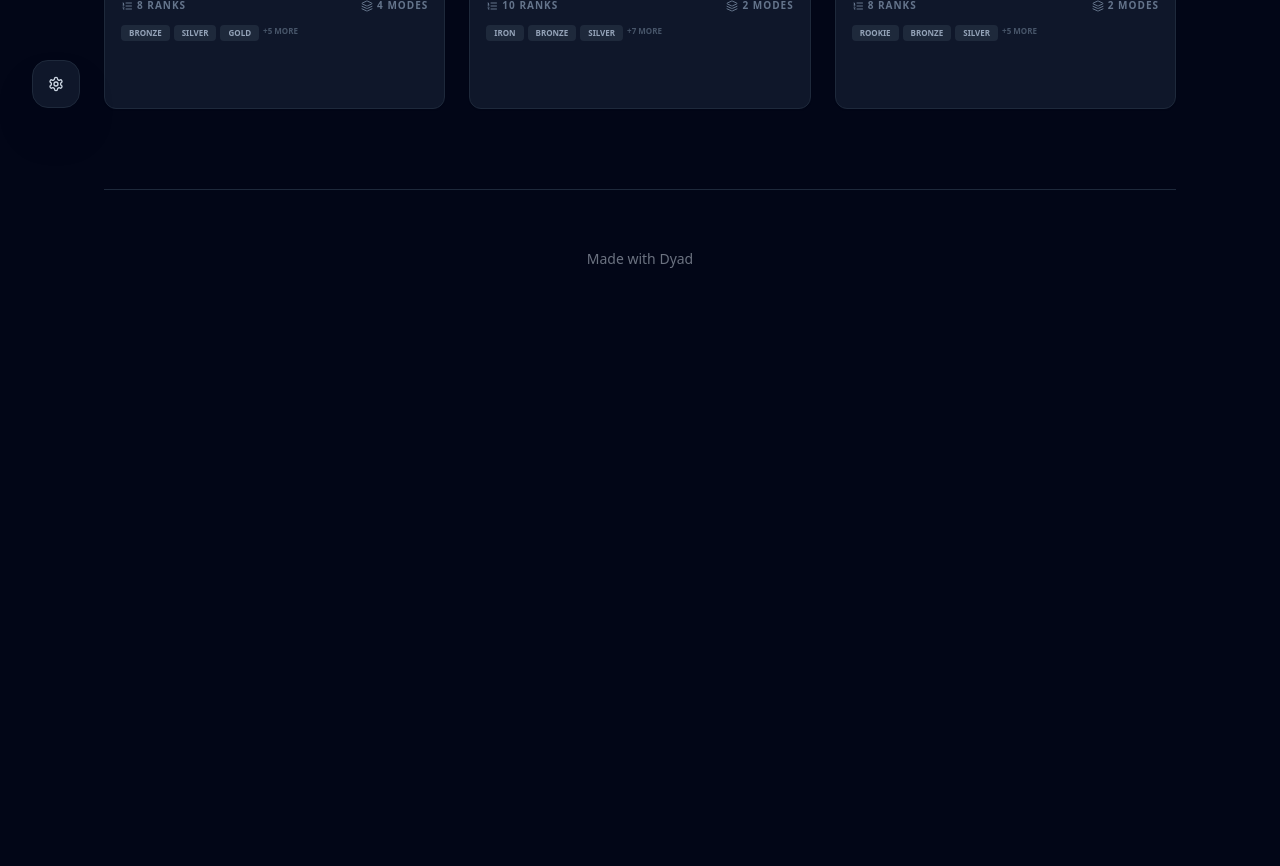
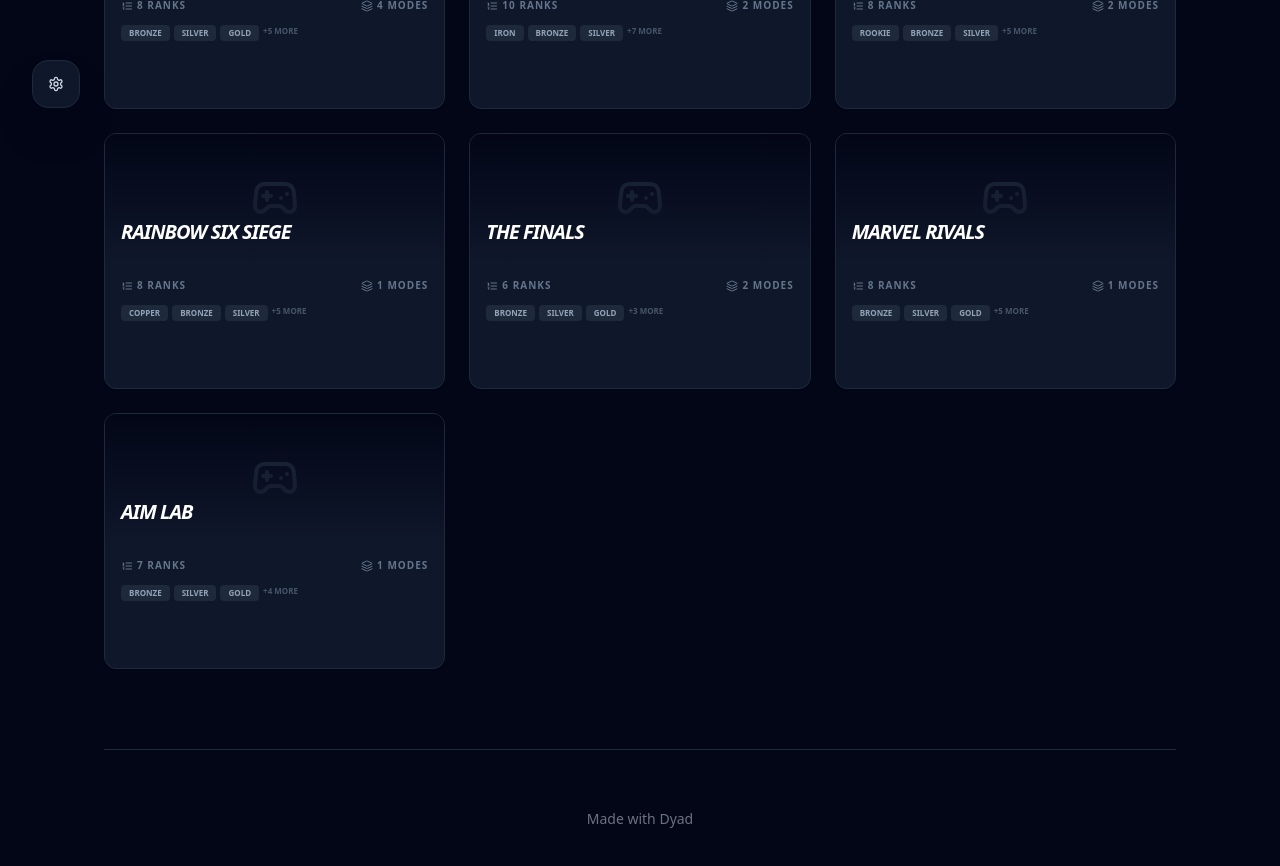
Before and after one commit to senbocb/GTracker, a React (Vite) app: page /registry in a window 1280 px wide. Shown: the part 660-1526 px from the top of the page. Before the commit the page ends 1026 px from the top, so only its background shows below. Built offline with nearby package versions, Linux system fonts and the light colour scheme.

Commit message:
[dyad] Adding Aim Lab, The Finals, Marvel Rivals, and R6 to the registry - wrote 4 file(s)

```diff
--- a/src/components/AddMatchModal.tsx
+++ b/src/components/AddMatchModal.tsx
@@ -52,6 +52,30 @@ const GAME_METADATA: Record<string, any> = {
     ranks: [],
     tierCount: 0,
     stats: ["PP", "Accuracy", "Global Rank", "Play Count"]
+  },
+  "Rainbow Six Siege": {
+    ranks: ["Copper", "Bronze", "Silver", "Gold", "Platinum", "Emerald", "Diamond", "Champion"],
+    tierCount: 5,
+    noTierRanks: ["Champion"],
+    stats: ["Kills", "Deaths", "Assists", "KOST"]
+  },
+  "The Finals": {
+    ranks: ["Bronze", "Silver", "Gold", "Platinum", "Diamond", "Ruby"],
+    tierCount: 4,
+    noTierRanks: ["Ruby"],
+    stats: ["Kills", "Deaths", "Combat Score", "Support Score"]
+  },
+  "Marvel Rivals": {
+    ranks: ["Bronze", "Silver", "Gold", "Platinum", "Diamond", "Grandmaster", "Celestial", "Eternity"],
+    tierCount: 3,
+    noTierRanks: ["Eternity"],
+    stats: ["Kills", "Deaths", "Damage", "Healing"]
+  },
+  "Aim Lab": {
+    ranks: ["Bronze", "Silver", "Gold", "Platinum", "Diamond", "Master", "Grandmaster"],
+    tierCount: 0,
+    noTierRanks: [],
+    stats: ["Score", "Accuracy", "Reaction Time"]
   }
 };
 
@@ -107,6 +131,13 @@ const AddMatchModal = () => {
 
     const tierValue = tierName ? parseInt(tierName.replace(/\D/g, '')) || 0 : 0;
     return (rankIdx + 1) * 100 + tierValue;
+  };
+
+  const handleStatChange = (stat: string, value: string) => {
+    setFormData({
+      ...formData,
+      stats: { ...formData.stats, [stat]: value }
+    });
   };
 
   const handleSubmit = (e: React.FormEvent) => {
--- a/src/pages/AddGame.tsx
+++ b/src/pages/AddGame.tsx
@@ -32,6 +32,22 @@ const DEFAULT_REGISTRY = {
   "Apex Legends": {
     ranks: ["Rookie", "Bronze", "Silver", "Gold", "Platinum", "Diamond", "Master", "Apex Predator"],
     modes: ["Battle Royale", "Arenas"]
+  },
+  "Rainbow Six Siege": {
+    ranks: ["Copper", "Bronze", "Silver", "Gold", "Platinum", "Emerald", "Diamond", "Champion"],
+    modes: ["Ranked"]
+  },
+  "The Finals": {
+    ranks: ["Bronze", "Silver", "Gold", "Platinum", "Diamond", "Ruby"],
+    modes: ["World Tour", "Ranked Tournament"]
+  },
+  "Marvel Rivals": {
+    ranks: ["Bronze", "Silver", "Gold", "Platinum", "Diamond", "Grandmaster", "Celestial", "Eternity"],
+    modes: ["Competitive"]
+  },
+  "Aim Lab": {
+    ranks: ["Bronze", "Silver", "Gold", "Platinum", "Diamond", "Master", "Grandmaster"],
+    modes: ["Ranked"]
   }
 };
 
--- a/src/pages/GameDetail.tsx
+++ b/src/pages/GameDetail.tsx
@@ -59,6 +59,30 @@ const GAME_METADATA: Record<string, any> = {
     ranks: [],
     tierCount: 0,
     tierDirection: 'desc',
+    noTierRanks: []
+  },
+  "Rainbow Six Siege": {
+    ranks: ["Copper", "Bronze", "Silver", "Gold", "Platinum", "Emerald", "Diamond", "Champion"],
+    tierCount: 5,
+    tierDirection: 'desc',
+    noTierRanks: ["Champion"]
+  },
+  "The Finals": {
+    ranks: ["Bronze", "Silver", "Gold", "Platinum", "Diamond", "Ruby"],
+    tierCount: 4,
+    tierDirection: 'desc',
+    noTierRanks: ["Ruby"]
+  },
+  "Marvel Rivals": {
+    ranks: ["Bronze", "Silver", "Gold", "Platinum", "Diamond", "Grandmaster", "Celestial", "Eternity"],
+    tierCount: 3,
+    tierDirection: 'desc',
+    noTierRanks: ["Eternity"]
+  },
+  "Aim Lab": {
+    ranks: ["Bronze", "Silver", "Gold", "Platinum", "Diamond", "Master", "Grandmaster"],
+    tierCount: 0,
+    tierDirection: 'asc',
     noTierRanks: []
   }
 };
--- a/src/pages/GameRegistry.tsx
+++ b/src/pages/GameRegistry.tsx
@@ -52,6 +52,22 @@ const DEFAULT_REGISTRY = {
   "Apex Legends": {
     ranks: ["Rookie", "Bronze", "Silver", "Gold", "Platinum", "Diamond", "Master", "Apex Predator"],
     modes: ["Battle Royale", "Arenas"]
+  },
+  "Rainbow Six Siege": {
+    ranks: ["Copper", "Bronze", "Silver", "Gold", "Platinum", "Emerald", "Diamond", "Champion"],
+    modes: ["Ranked"]
+  },
+  "The Finals": {
+    ranks: ["Bronze", "Silver", "Gold", "Platinum", "Diamond", "Ruby"],
+    modes: ["World Tour", "Ranked Tournament"]
+  },
+  "Marvel Rivals": {
+    ranks: ["Bronze", "Silver", "Gold", "Platinum", "Diamond", "Grandmaster", "Celestial", "Eternity"],
+    modes: ["Competitive"]
+  },
+  "Aim Lab": {
+    ranks: ["Bronze", "Silver", "Gold", "Platinum", "Diamond", "Master", "Grandmaster"],
+    modes: ["Ranked"]
   }
 };
 
```
